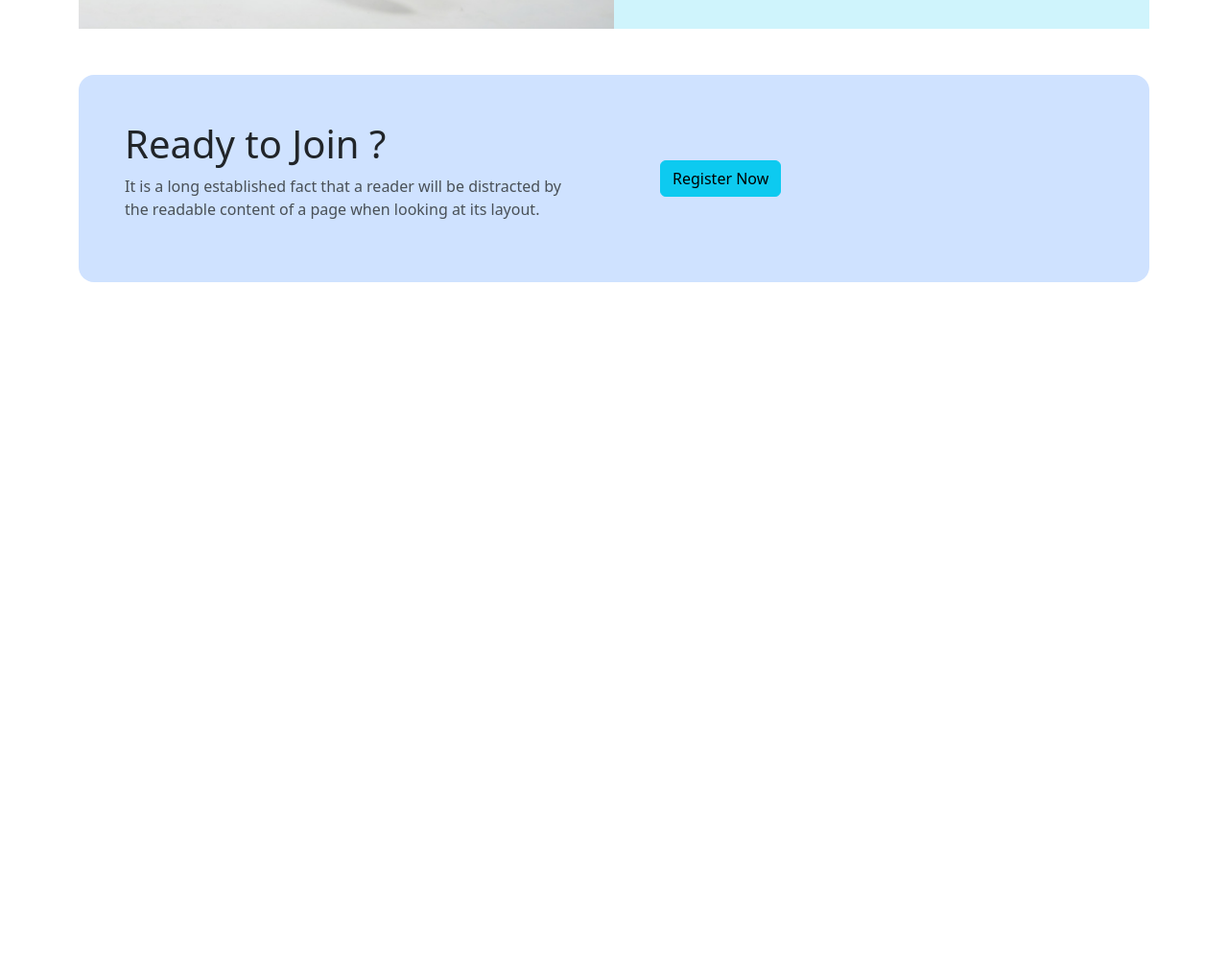
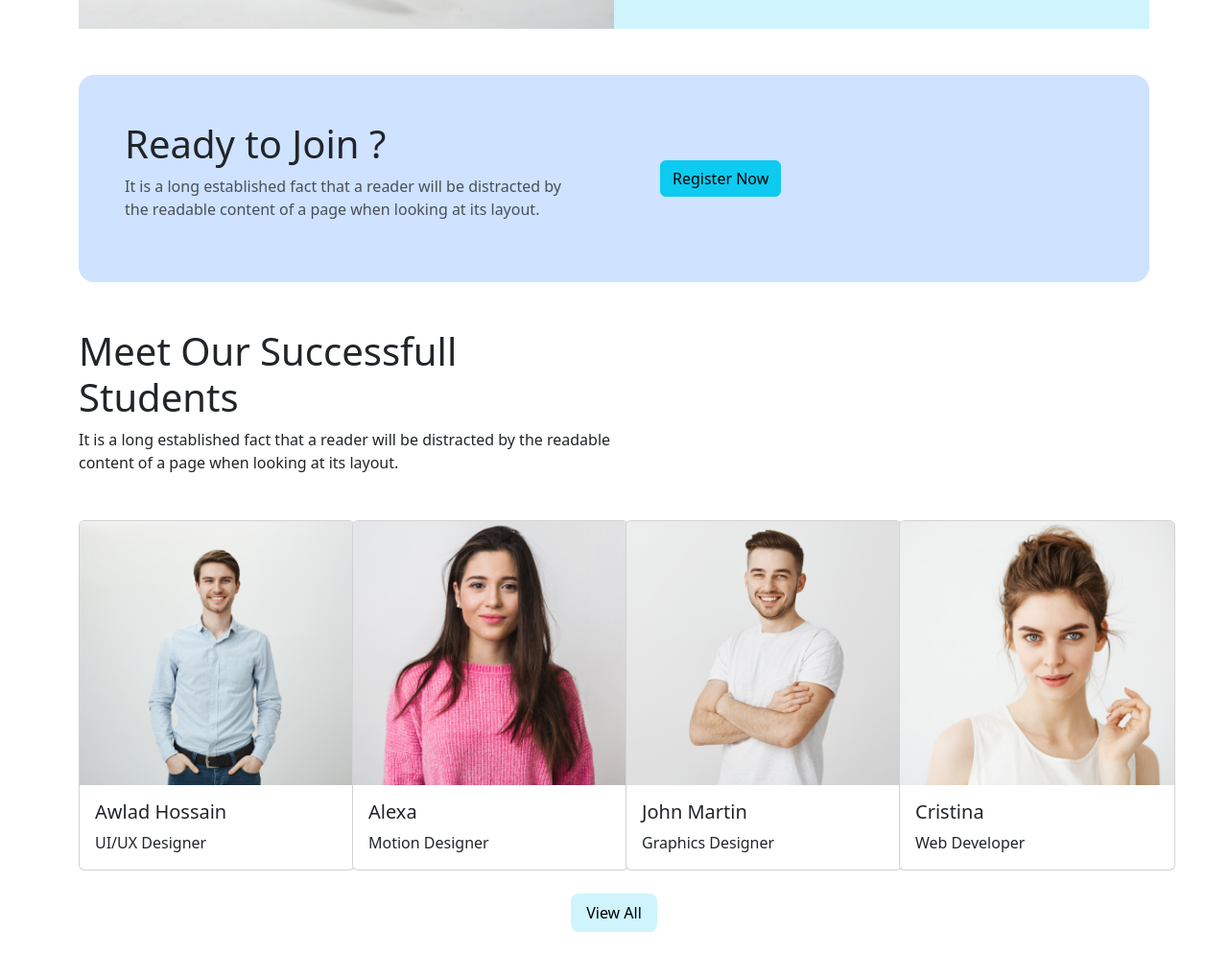
Before and after one commit to sharulislam/techtube-website, a plain HTML site: page index.html in a window 1280 px wide. Shown: the part 2274-3293 px from the top of the page at 96% size. Before the commit the page ends 2568 px from the top, so only its background shows below. Drawn offline with nearby package versions, Linux system fonts and the light colour scheme.

Commit message:
Student section added

```diff
--- a/index.html
+++ b/index.html
@@ -325,14 +325,14 @@
 
       <!-- E-learning section  -->
       <section class="container mb-5">
-
         <div class="row row-cols-1 row-cols-md-2 row-cols-lg-2 g-0">
           <div class="col">
             <img class="img-fluid" src="images/working.png" alt="" />
           </div>
 
           <div
-              class="col d-flex flex-column justify-content-center bg-info-subtle p-5">
+            class="col d-flex flex-column justify-content-center bg-info-subtle p-5"
+          >
             <div>
               <h1>Explore the E-learning Institute</h1>
               <p>
@@ -363,21 +363,114 @@
             <button type="button" class="btn btn-info w-50">Read More</button>
           </div>
         </div>
-
       </section>
       <!-- Join section  -->
       <section class="container">
-        <div class="bg-primary-subtle d-flex justify-content-evenly align-items-center rounded-4">
+        <div
+          class="bg-primary-subtle d-flex justify-content-evenly align-items-center rounded-4"
+        >
           <div class="w-50 p-lg-5">
-            <h1 class=" text-dark">Ready to Join ?</h1>
-            <p class=" text-dark-emphasis">It is a long established fact that a reader will be distracted by the readable content of a page when looking at its layout.</p>
+            <h1 class="text-dark">Ready to Join ?</h1>
+            <p class="text-dark-emphasis">
+              It is a long established fact that a reader will be distracted by
+              the readable content of a page when looking at its layout.
+            </p>
           </div>
           <div class="w-50 p-lg-5">
             <button type="button" class="btn btn-info">Register Now</button>
           </div>
         </div>
+      </section>
 
+      <!-- meet student section  -->
+      <section class="container">
+        <div class="my-5 w-50">
+          <h1>
+            Meet Our Successfull <br />
+            Students
+          </h1>
+          <p>
+            It is a long established fact that a reader will be distracted by
+            the readable content of a page when looking at its layout.
+          </p>
+        </div>
       </section>
+
+      <!-- student profile section  -->
+      <section class="container">
+        <div class="row row-cols-1 row-cols-md-2 row-cols-lg-4 g-4">
+          <!-- card 1  -->
+          <div class="col">
+            <div class="card" style="width: 18rem">
+              <img class=" img-fluid"
+                src="images/student/student-1.png"
+                class="card-img-top"
+                alt="..."
+              />
+              <div class="card-body">
+                <h5 class="card-title">Awlad Hossain</h5>
+                <p class="card-text">UI/UX Designer</p>
+              </div>
+            </div>
+          </div>
+          <!-- card 2 -->
+          <div class="col">
+            <div class="card" style="width: 18rem">
+              <img class=" img-fluid"
+                src="images/student/student-2.png"
+                class="card-img-top"
+                alt="..."
+              />
+              <div class="card-body">
+                <h5 class="card-title">Alexa</h5>
+                <p class="card-text">Motion Designer</p>
+              </div>
+            </div>
+          </div>
+
+
+          <!-- card 3 -->
+          <div class="col">
+            <div class="card" style="width: 18rem">
+              <img class=" img-fluid"
+                src="images/student/student-3.png"
+                class="card-img-top"
+                alt="..."
+              />
+              <div class="card-body">
+                <h5 class="card-title">John Martin</h5>
+                <p class="card-text">Graphics Designer</p>
+              </div>
+            </div>
+          </div>
+
+          <!-- card 4  -->
+          <div class="col">
+            <div class="card" style="width: 18rem">
+              <img class=" img-fluid"
+                src="images/student/student-4.png"
+                class="card-img-top"
+                alt="..."
+              />
+              <div class="card-body">
+                <h5 class="card-title">Cristina</h5>
+                <p class="card-text">Web Developer</p>
+              </div>
+            </div>
+          </div>
+
+        </div>
+      </section>
+
+
+      <!-- View All button -->
+      <div class="container d-flex justify-content-center">
+        <div>
+          <button class="bg-info-subtle rounded-3 border-0 px-3 py-2 mt-4 mb-5">View All</button>
+        </div>
+      </div>
+
+    <!-- Frequently asked question section  -->
 
 
     </main>
```
Lines whose indentation alone changed are shown as unchanged.
